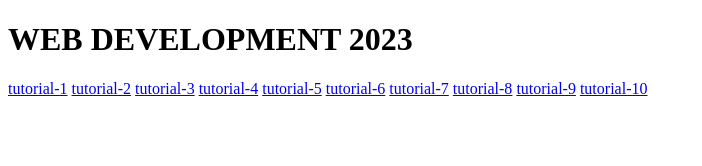
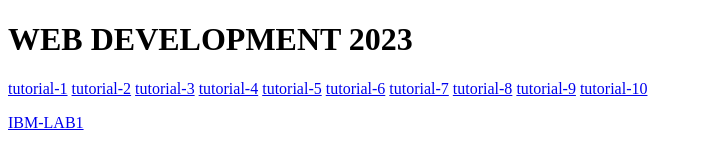
Before and after one commit to isbahchem/Web-Development-2023, a plain HTML site: page index.html in a window 1280 px wide. Shown: the whole page, without its empty margins (0-702 px from the left). Drawn offline with Linux system fonts and the light colour scheme.

Commit message:
IBM LAB 1 added in index.html

```diff
--- a/index.html
+++ b/index.html
@@ -15,5 +15,8 @@
             <a href="tutorial-8.html" target="_blank">tutorial-8</a>
             <a href="tutorial-9.html" target="_blank">tutorial-9</a>
             <a href="tutorial-10.html" target="_blank">tutorial-10</a></p>
+            <p>
+                <a href="IBM-HTML-CSS-JS/lab1.html">IBM-LAB1</a>
+            </p>
     </body>
 </html>
```
